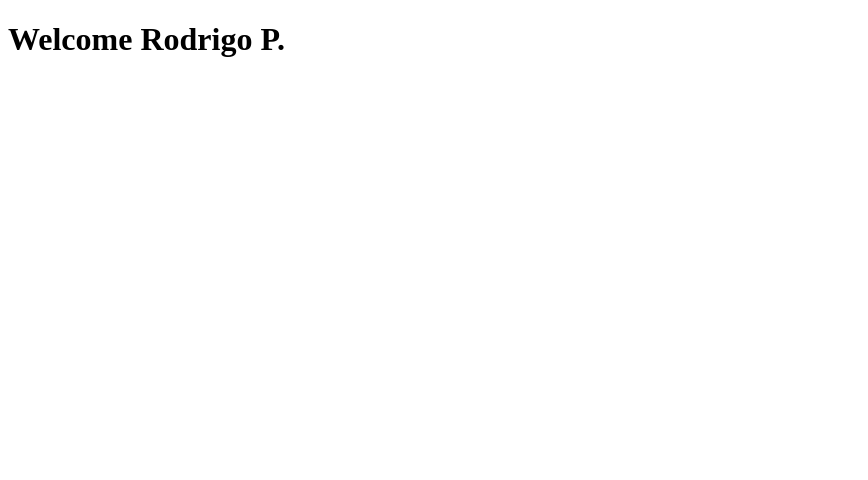
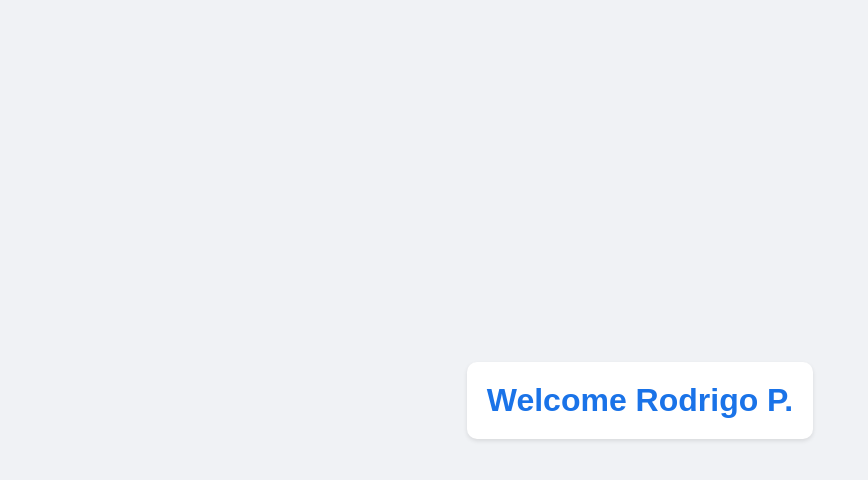
Before and after one commit to rodrigo-kiko/new-Kiko-test, a plain HTML site: page index.html in a window 1280 px wide. Shown: the whole page, without its empty margins (0-868 px from the left). Drawn offline with Linux system fonts and the light colour scheme.

Commit message:
Add CSS styling to the page

```diff
--- a/index.html
+++ b/index.html
@@ -4,6 +4,25 @@
     <meta charset="UTF-8">
     <meta name="viewport" content="width=device-width, initial-scale=1.0">
     <title>Welcome</title>
+    <style>
+        body {
+            font-family: Arial, sans-serif;
+            margin: 0;
+            padding: 0;
+            display: flex;
+            justify-content: center;
+            align-items: center;
+            min-height: 100vh;
+            background-color: #f0f2f5;
+        }
+        h1 {
+            color: #1a73e8;
+            padding: 20px;
+            border-radius: 10px;
+            background-color: white;
+            box-shadow: 0 2px 4px rgba(0,0,0,0.1);
+        }
+    </style>
 </head>
 <body>
     <h1>Welcome Rodrigo P.</h1>
```
